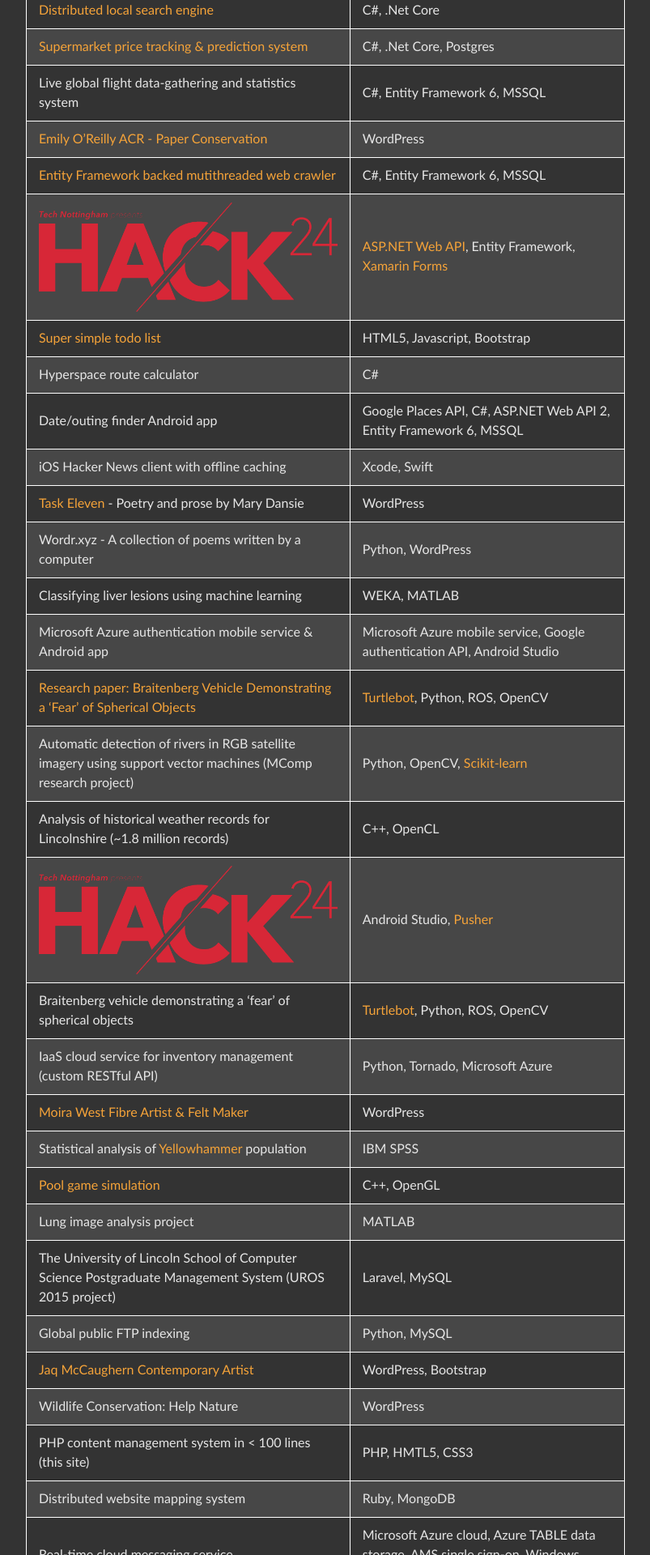
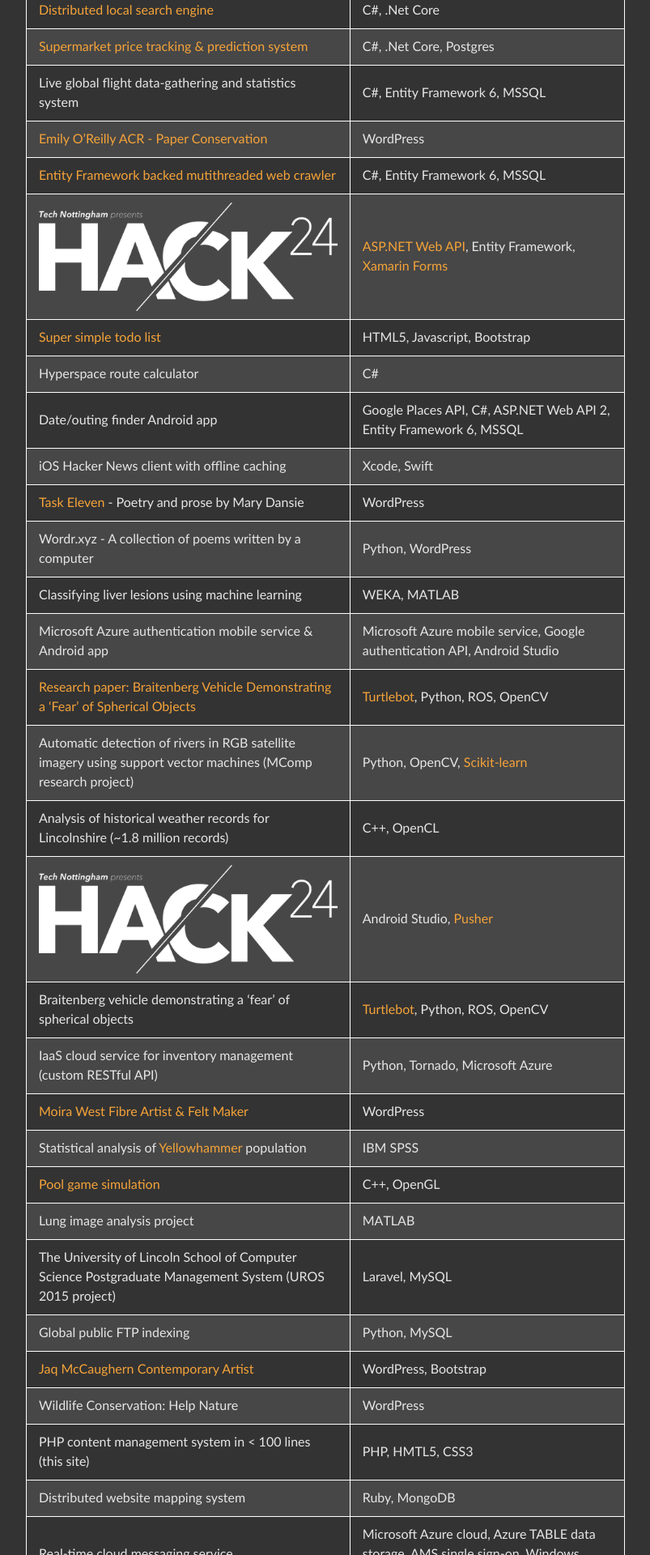
Before and after one commit to jamie-lord/Lord.technology, a Jekyll site: the page built from projects.md, in a window 1280 px wide. Shown: the part 580-2500 px from the top of the page at 81% size, without its empty margins (238-1041 px from the left). Built offline with Jekyll 4.4.1, drawn with Linux system fonts in a browser that asks for light colours.

Commit message:
Use correct Hack24 logo (also looks much nicer on a dark background)

```diff
--- a/projects.md
+++ b/projects.md
@@ -24,7 +24,7 @@
 |Live global flight data-gathering and statistics system|C#, Entity Framework 6, MSSQL|
 |[Emily O’Reilly ACR - Paper Conservation](http://emilyoreilly.co.uk/)|WordPress|
 |[Entity Framework backed mutithreaded web crawler](https://github.com/jamie-lord/Spindel)|C#, Entity Framework 6, MSSQL|
-|[![HACK24](/assets/img/hack24_logo.png)](http://www.hack24.co.uk)|[ASP.NET Web API](https://github.com/jamie-lord/fake-news-api), Entity Framework, [Xamarin Forms](https://github.com/ngokani/FakeNews)|
+|[<img src="/assets/img/hack-24-logo-white.png" alt="HACK24">](http://www.hack24.co.uk)|[ASP.NET Web API](https://github.com/jamie-lord/fake-news-api), Entity Framework, [Xamarin Forms](https://github.com/ngokani/FakeNews)|
 |[Super simple todo list](https://github.com/jamie-lord/todo)|HTML5, Javascript, Bootstrap|
 |Hyperspace route calculator|C#|
 |Date/outing finder Android app|Google Places API, C#, ASP.NET Web API 2, Entity Framework 6, MSSQL|
@@ -36,7 +36,7 @@
 |[Research paper: Braitenberg Vehicle Demonstrating a ‘Fear’ of Spherical Objects]({{ site.url }}/assets/docs/LOR12290627_CMP9050M_3.pdf)|[Turtlebot](http://www.turtlebot.com/), Python, ROS, OpenCV|
 |Automatic detection of rivers in RGB satellite imagery using support vector machines (MComp research project)|Python, OpenCV, [Scikit-learn](http://scikit-learn.org/stable/)|
 |Analysis of historical weather records for Lincolnshire (~1.8 million records)|C++, OpenCL|
-|[![HACK24](/assets/img/hack24_logo.png)](http://www.hack24.co.uk)|Android Studio, [Pusher](https://pusher.com/)|
+|[![HACK24](/assets/img/hack-24-logo-white.png)](http://www.hack24.co.uk)|Android Studio, [Pusher](https://pusher.com/)|
 |Braitenberg vehicle demonstrating a ‘fear’ of spherical objects|[Turtlebot](http://www.turtlebot.com/), Python, ROS, OpenCV|
 |IaaS cloud service for inventory management (custom RESTful API)|Python, Tornado, Microsoft Azure|
 |[Moira West Fibre Artist & Felt Maker](http://www.moirawestfelt.com/)|WordPress|
```
Also changed, not shown: assets/img/hack-24-logo-white.png (added), assets/img/hack24_logo.png (deleted).
